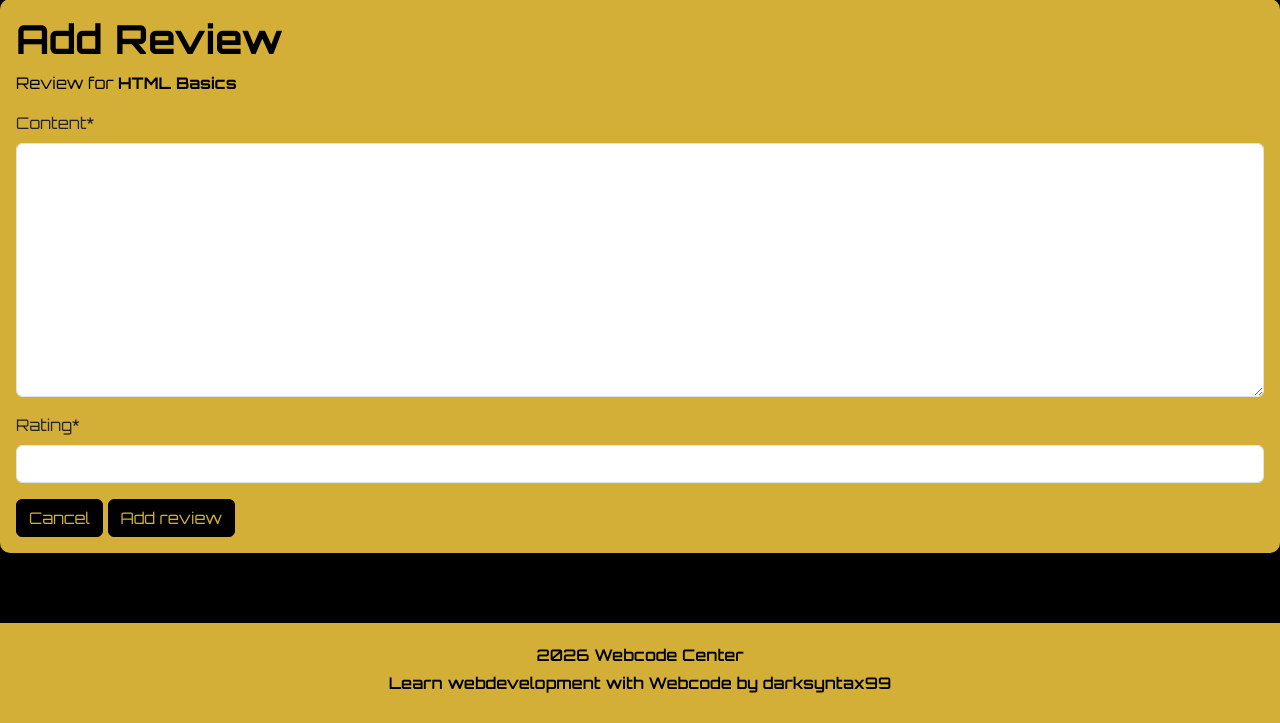
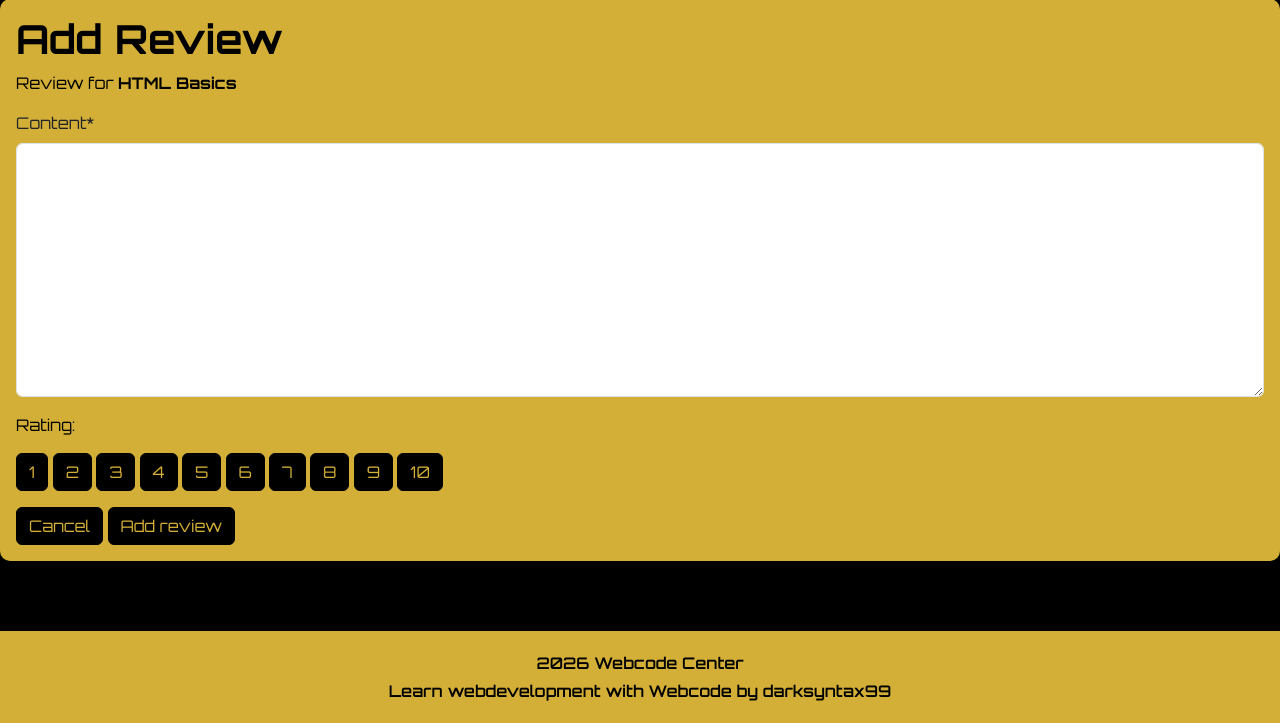
Before and after one commit to Darksyntax99/Webcode-center, a Django app: page /review/add/1/ in a window 1280 px wide. Shown: the part 96-819 px from the top of the page. Before the commit the page ends 789 px from the top, so only its background shows below. Run offline with Django 5.2, Linux system fonts and the light colour scheme; data comes from the database, SQL or seed files in the repository; some libraries are stand-ins or nearby versions; some web fonts are replaced.

Commit message:
finish javascript

```diff
--- a/courses/forms.py
+++ b/courses/forms.py
@@ -12,3 +12,6 @@ class ReviewForm(forms.ModelForm):
     class Meta:
         model = Review
         fields = ['content', 'rating']
+        widgets = {
+            'rating': forms.HiddenInput(),
+        }
--- a/courses/templates/courses/add_review.html
+++ b/courses/templates/courses/add_review.html
@@ -17,7 +17,20 @@
             {%csrf_token%}
 
             {{form|crispy}}
-
+         <!--Rating buttons -->
+         <div class="mb-3">
+            <p>Rating:</p>
+            <button type="button" class="btn btn-secondary rating-btn" value="1">1</button>
+            <button type="button" class="btn btn-secondary rating-btn" value="2">2</button>
+            <button type="button" class="btn btn-secondary rating-btn" value="3">3</button>
+            <button type="button" class="btn btn-secondary rating-btn" value="4">4</button>
+            <button type="button" class="btn btn-secondary rating-btn" value="5">5</button>
+            <button type="button" class="btn btn-secondary rating-btn" value="6">6</button>
+            <button type="button" class="btn btn-secondary rating-btn" value="7">7</button>
+            <button type="button" class="btn btn-secondary rating-btn" value="8">8</button>
+            <button type="button" class="btn btn-secondary rating-btn" value="9">9</button>
+            <button type="button" class="btn btn-secondary rating-btn" value="10">10</button>
+         </div>
              <!--Cancel button-->
              <a href="{%url 'course_detail' course.id%}"
              class="btn btn-secondary">
--- a/static/js/webcode.js
+++ b/static/js/webcode.js
@@ -13,7 +13,7 @@ deleteButton.forEach(function(button) {
 // Course search
 const searchInput = document.getElementById('course-search');
 const courses = document.querySelectorAll('.course-card');
-
+if (searchInput) {
 searchInput.addEventListener('keyup', function() {
     const searchText = searchInput.value.toLowerCase();
 
@@ -26,3 +26,13 @@ searchInput.addEventListener('keyup', function() {
     }
 });
 });
+}
+// Review rating
+const ratingButtons = document.querySelectorAll('.rating-btn');
+
+ratingButtons.forEach(function(button) {
+    button.addEventListener('click', function() {
+        const rating = button.value;
+        document.getElementById('id_rating').value = rating;
+    });
+});
```
Also changed, not shown: courses/templates/courses/course_detail.html (+23 -1 lines).
